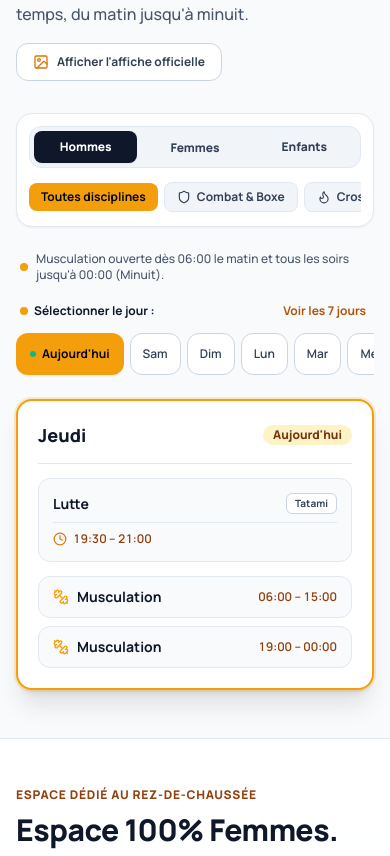
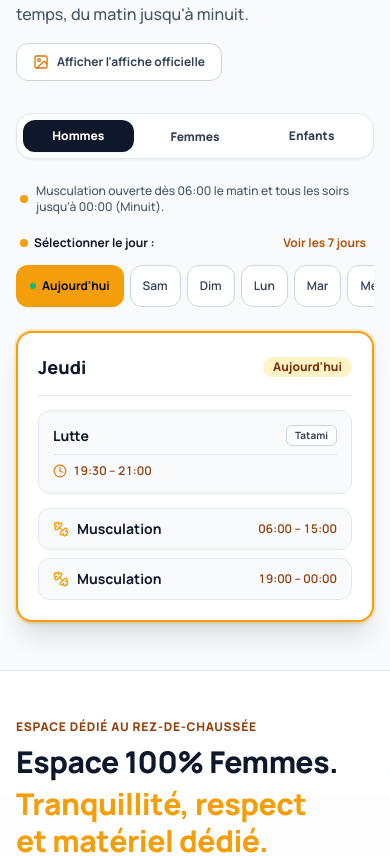
Before and after one commit to joinFleevy/AdrenaClub, a Next.js app: page / in a window 390 px wide. Shown: the part 4269-5125 px from the top of the page. Built offline with nearby package versions, Linux system fonts and the light colour scheme.

Commit message:
feat(schedule): remove discipline filter to streamline mobile schedule viewing

```diff
--- a/components/ScheduleSection.tsx
+++ b/components/ScheduleSection.tsx
@@ -1,7 +1,7 @@
 'use client';
 
 import React, { useState, useMemo } from 'react';
-import { Clock, Image as ImageIcon, Dumbbell, Shield, Flame, VolumeX } from 'lucide-react';
+import { Clock, Image as ImageIcon, Dumbbell, VolumeX } from 'lucide-react';
 import { Language, content } from '@/data/content';
 import { hommesSchedule, femmesSchedule, enfantsSchedule, ScheduleDay } from '@/data/schedules';
 
@@ -11,13 +11,11 @@ interface ScheduleSectionProps {
 }
 
 type TabType = 'hommes' | 'femmes' | 'enfants';
-type DisciplineFilter = 'all' | 'combat' | 'cross' | 'muscu';
 
 export default function ScheduleSection({ lang, onOpenPostersModal }: ScheduleSectionProps) {
   const t = content[lang].planning;
   const isAr = lang === 'ar';
   const [activeTab, setActiveTab] = useState<TabType>('hommes');
-  const [activeDiscipline, setActiveDiscipline] = useState<DisciplineFilter>('all');
   const [mobileDay, setMobileDay] = useState<string>('today');
   const [mobileViewAll, setMobileViewAll] = useState<boolean>(false);
 
@@ -43,13 +41,6 @@ export default function ScheduleSection({ lang, onOpenPostersModal }: ScheduleSe
     const found = currentSchedule.filter((d) => d.dayId === activeMobileDayId);
     return found.length > 0 ? found : currentSchedule.slice(0, 1);
   }, [currentSchedule, mobileViewAll, activeMobileDayId]);
-
-  const disciplinePills: Array<{ id: DisciplineFilter; label: string; icon?: React.ElementType }> = [
-    { id: 'all', label: isAr ? 'كل التخصصات' : 'Toutes disciplines' },
-    { id: 'combat', label: isAr ? 'قتال ودفاع' : 'Combat & Boxe', icon: Shield },
-    { id: 'cross', label: isAr ? 'كروس ترينينغ' : 'Cross-Training', icon: Flame },
-    { id: 'muscu', label: isAr ? 'كمال أجسام' : 'Musculation', icon: Dumbbell },
-  ];
 
   // Cleanly parse muscu slot to avoid awkward line wrapping
   const parseMuscuSlot = (rawSlot: string) => {
@@ -102,18 +93,17 @@ export default function ScheduleSection({ lang, onOpenPostersModal }: ScheduleSe
           </button>
         </div>
 
-        {/* Unified Controls Panel (Clean Segmented Selector & Horizontal Filter on Mobile) */}
-        <div className="mb-6 p-3 sm:p-4 rounded-2xl bg-white border border-slate-200 flex flex-col lg:flex-row lg:items-center justify-between gap-3 sm:gap-4 shadow-sm">
-          {/* Audience Tabs - 3 Equal Segments on Mobile */}
-          <div className="grid grid-cols-3 sm:flex items-center gap-1.5 p-1 bg-slate-100 border border-slate-200 rounded-xl w-full sm:w-fit" role="tablist" aria-label="Catégorie de membres">
+        {/* Audience Switcher - Clean, Direct 3-Segment Selector */}
+        <div className="mb-6 flex justify-center">
+          <div className="w-full max-w-sm sm:max-w-md bg-white p-1.5 rounded-2xl border border-slate-200 grid grid-cols-3 gap-1.5 shadow-sm" role="tablist" aria-label="Catégorie de membres">
             <button
               role="tab"
               aria-selected={activeTab === 'hommes'}
               onClick={() => setActiveTab('hommes')}
-              className={`py-2 px-3 sm:px-5 rounded-lg font-extrabold text-xs sm:text-sm transition-all text-center cursor-pointer ${
+              className={`py-2 px-3 rounded-xl font-black text-xs sm:text-sm transition-all text-center cursor-pointer ${
                 activeTab === 'hommes'
                   ? 'bg-slate-900 text-white shadow-sm'
-                  : 'text-slate-700 hover:text-slate-900'
+                  : 'text-slate-700 hover:text-slate-900 hover:bg-slate-100'
               }`}
             >
               {t.tabs.hommes}
@@ -123,10 +113,10 @@ export default function ScheduleSection({ lang, onOpenPostersModal }: ScheduleSe
               role="tab"
               aria-selected={activeTab === 'femmes'}
               onClick={() => setActiveTab('femmes')}
-              className={`py-2 px-3 sm:px-5 rounded-lg font-extrabold text-xs sm:text-sm transition-all text-center leading-tight cursor-pointer ${
+              className={`py-2 px-3 rounded-xl font-black text-xs sm:text-sm transition-all text-center leading-tight cursor-pointer ${
                 activeTab === 'femmes'
                   ? 'bg-slate-900 text-white shadow-sm'
-                  : 'text-slate-700 hover:text-slate-900'
+                  : 'text-slate-700 hover:text-slate-900 hover:bg-slate-100'
               }`}
             >
               {isAr ? 'النساء' : 'Femmes'}
@@ -136,38 +126,14 @@ export default function ScheduleSection({ lang, onOpenPostersModal }: ScheduleSe
               role="tab"
               aria-selected={activeTab === 'enfants'}
               onClick={() => setActiveTab('enfants')}
-              className={`py-2 px-3 sm:px-5 rounded-lg font-extrabold text-xs sm:text-sm transition-all text-center cursor-pointer ${
+              className={`py-2 px-3 rounded-xl font-black text-xs sm:text-sm transition-all text-center cursor-pointer ${
                 activeTab === 'enfants'
                   ? 'bg-slate-900 text-white shadow-sm'
-                  : 'text-slate-700 hover:text-slate-900'
+                  : 'text-slate-700 hover:text-slate-900 hover:bg-slate-100'
               }`}
             >
               {t.tabs.enfants}
             </button>
-          </div>
-
-          {/* Discipline Filter - Sleek Horizontal Strip */}
-          <div className="flex items-center gap-1.5 overflow-x-auto no-scrollbar py-0.5" role="radiogroup" aria-label="Filtrer par discipline">
-            {disciplinePills.map((p) => {
-              const Icon = p.icon;
-              const isActive = activeDiscipline === p.id;
-              return (
-                <button
-                  key={p.id}
-                  role="radio"
-                  aria-checked={isActive}
-                  onClick={() => setActiveDiscipline(p.id)}
-                  className={`flex items-center gap-1.5 px-3 py-1.5 rounded-lg text-xs font-bold whitespace-nowrap transition-all cursor-pointer ${
-                    isActive
-                      ? 'bg-amber-500 text-slate-950 font-black shadow-xs'
-                      : 'bg-slate-100 text-slate-700 hover:text-slate-900 border border-slate-200'
-                  }`}
-                >
-                  {Icon && <Icon className="w-3.5 h-3.5 text-current flex-shrink-0" />}
-                  <span>{p.label}</span>
-                </button>
-              );
-            })}
           </div>
         </div>
 
@@ -236,19 +202,8 @@ export default function ScheduleSection({ lang, onOpenPostersModal }: ScheduleSe
         <div className="md:hidden space-y-4">
           {mobileFilteredSchedule.map((day) => {
             const isToday = day.dayId === todayId;
-            const visibleActivities = day.activities.filter((act) => {
-              if (activeDiscipline === 'all') return true;
-              if (activeDiscipline === 'muscu') return false;
-              const nameLower = act.nameFr.toLowerCase();
-              if (activeDiscipline === 'combat') {
-                return nameLower.includes('kickboxing') || nameLower.includes('lutte') || nameLower.includes('judo');
-              }
-              if (activeDiscipline === 'cross') {
-                return nameLower.includes('cross');
-              }
-              return true;
-            });
-            const showMuscu = (activeDiscipline === 'all' || activeDiscipline === 'muscu') && day.muscuSlots.length > 0;
+            const visibleActivities = day.activities;
+            const showMuscu = day.muscuSlots.length > 0;
             const hasEntries = visibleActivities.length > 0 || showMuscu;
 
             return (
@@ -332,7 +287,7 @@ export default function ScheduleSection({ lang, onOpenPostersModal }: ScheduleSe
 
                   {!hasEntries && (
                     <div className="py-6 text-center text-sm text-slate-500 font-medium font-sans">
-                      {lang === 'fr' ? 'Aucun créneau programmé ce jour pour ce filtre' : 'لا توجد حصص مبرمجة اليوم لهذا التخصص'}
+                      {lang === 'fr' ? 'Aucun créneau programmé ce jour' : 'لا توجد حصص مبرمجة في هذا اليوم'}
                     </div>
                   )}
                 </div>
@@ -345,23 +300,8 @@ export default function ScheduleSection({ lang, onOpenPostersModal }: ScheduleSe
         <div className="hidden md:grid md:grid-cols-2 lg:grid-cols-3 xl:grid-cols-4 gap-4">
           {currentSchedule.map((day) => {
             const isToday = day.dayId === todayId;
-
-            // Filter activities according to activeDiscipline
-            const visibleActivities = day.activities.filter((act) => {
-              if (activeDiscipline === 'all') return true;
-              if (activeDiscipline === 'muscu') return false;
-              const nameLower = act.nameFr.toLowerCase();
-              if (activeDiscipline === 'combat') {
-                return nameLower.includes('kickboxing') || nameLower.includes('lutte') || nameLower.includes('judo');
-              }
-              if (activeDiscipline === 'cross') {
-                return nameLower.includes('cross');
-              }
-              return true;
-            });
-
-            // Filter muscu slots according to activeDiscipline
-            const showMuscu = (activeDiscipline === 'all' || activeDiscipline === 'muscu') && day.muscuSlots.length > 0;
+            const visibleActivities = day.activities;
+            const showMuscu = day.muscuSlots.length > 0;
             const hasEntries = visibleActivities.length > 0 || showMuscu;
 
             return (
```
